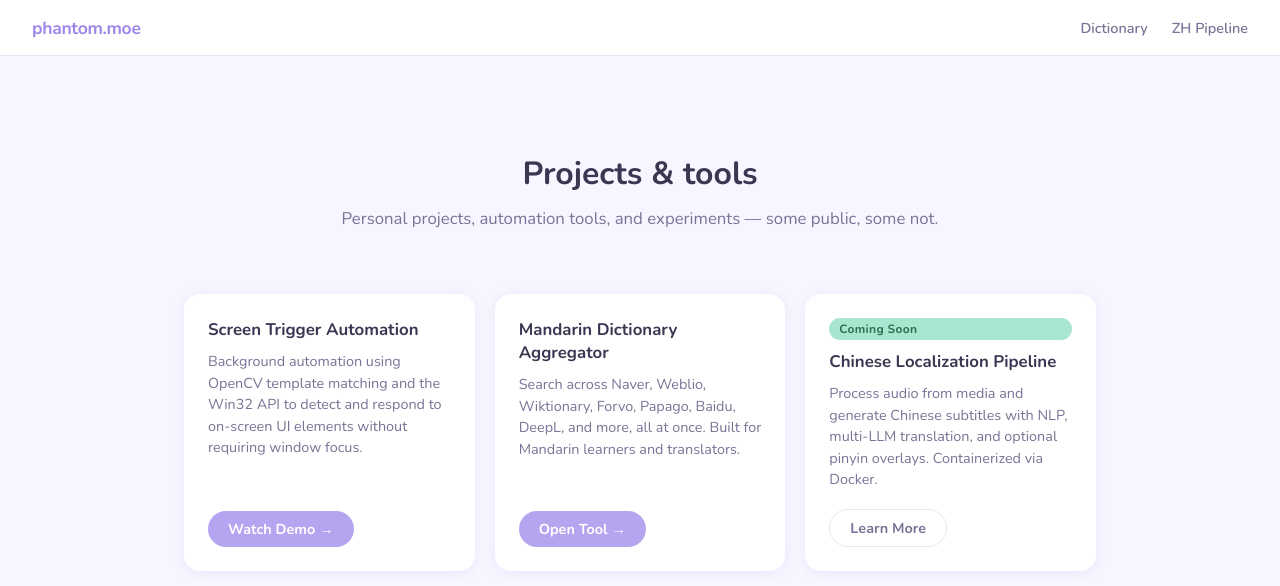
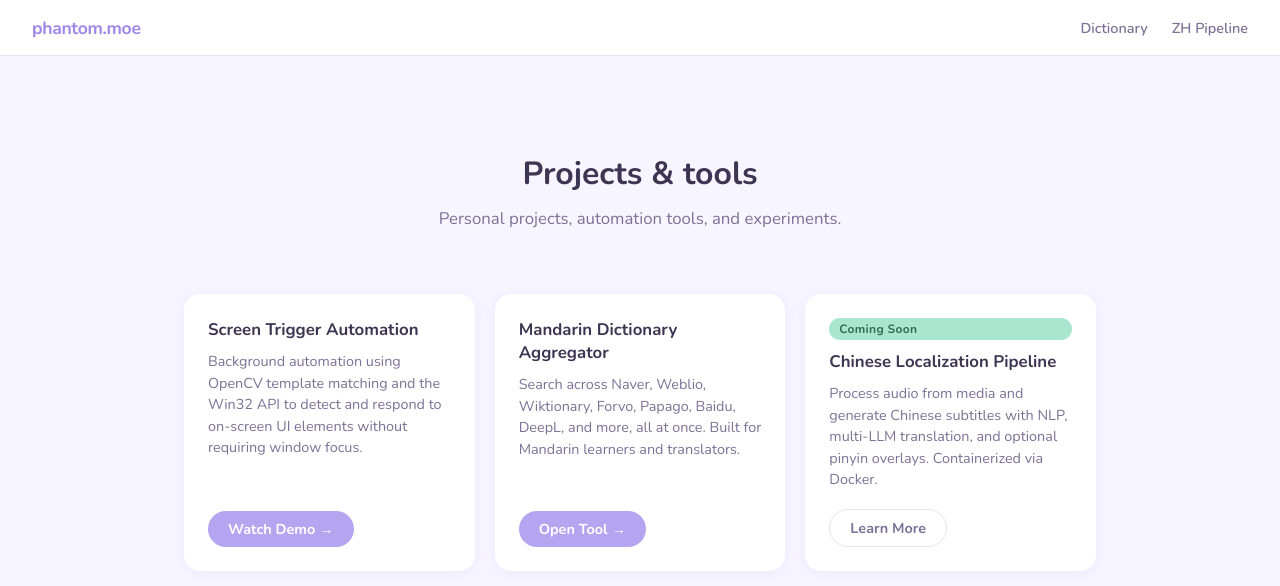
Before and after one commit to Glendios/prowebsite, a website: page docs/index.html in a window 1280 px wide. Drawn offline with nearby package versions, Linux system fonts and the light colour scheme.

Commit message:
Update index.html

```diff
--- a/docs/index.html
+++ b/docs/index.html
@@ -23,7 +23,7 @@
 
   <div class="hero">
     <h1>Projects & tools</h1>
-    <p>Personal projects, automation tools, and experiments — some public, some not.</p>
+    <p>Personal projects, automation tools, and experiments.</p>
   </div>
 
   <div class="cards-grid">
```
